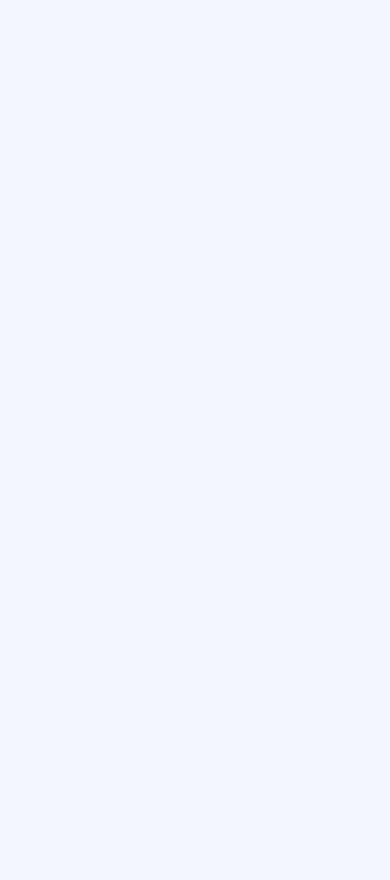
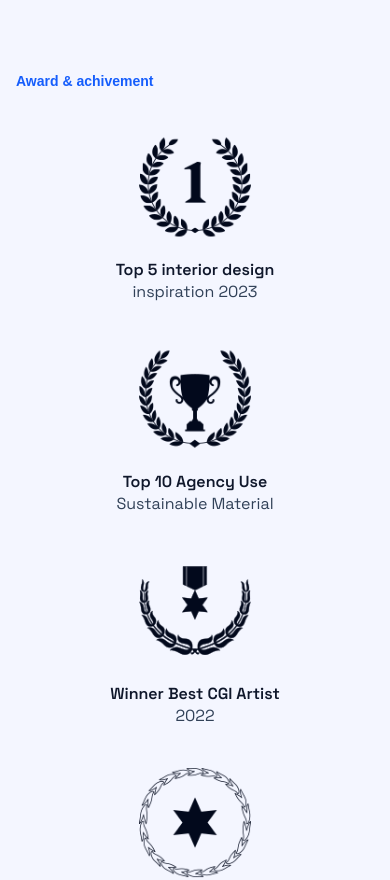
Before and after one commit to AneeVerse/nisha-roadways, a Next.js app: page / in a window 390 px wide. Shown: the part 8000-8880 px from the top of the page. Before the commit the page ends 8007 px from the top, so only its background shows below. Built offline with nearby package versions, Linux system fonts and the light colour scheme.

Commit message:
Add Awards component to showcase achievements; include truck image and update index export.

```diff
--- a/src/app/page.tsx
+++ b/src/app/page.tsx
@@ -6,6 +6,7 @@ import Services from '@/components/Services';
 import OurProcess from '@/components/OurProcess';
 import Team from '@/components/Team';
 import Testimonials from '@/components/Testimonials';
+import Awards from '@/components/Awards';
 
 export default function Home() {
   return (
@@ -16,8 +17,10 @@ export default function Home() {
       <Introduction />
       <Services />
       <OurProcess />
+
       <Team />
       <Testimonials />
+      <Awards />
 
     </div>
   );
--- /dev/null
+++ b/src/components/Awards.tsx
@@ -0,0 +1,75 @@
+"use client";
+
+import Image from "next/image";
+import React from "react";
+
+type Award = {
+  icon: string;
+  lines: string[];
+};
+
+const awards: Award[] = [
+  {
+    icon: "/award/679487582871c5dca7684985_award-img-01.png",
+    lines: ["Top 5 interior design", "inspiration 2023"],
+  },
+  {
+    icon: "/award/679487559545deb12b383617_award-img-02.png",
+    lines: ["Top 10 Agency Use", "Sustainable Material"],
+  },
+  {
+    icon: "/award/67948755e82e8953835fee15_award-img-03.png",
+    lines: ["Winner Best CGI Artist", "2022"],
+  },
+  {
+    icon: "/award/67946e7975edc57c75aa27a4_award-img-04.png",
+    lines: ["Global Award Site of", "year 2023"],
+  },
+  {
+    icon: "/award/679487554b7845f3fbff662e_award-img-05.png",
+    lines: ["Expert  Interior Design", "Inspiration 2023"],
+  },
+];
+
+const Awards: React.FC = () => {
+  return (
+    <section className="relative w-full bg-[#f4f6ff] py-16 overflow-hidden">
+      {/* Right background truck */}
+      <div className="pointer-events-none absolute inset-y-0 right-0 hidden md:block">
+        <Image
+          src="/truck-img.png"
+          alt="Truck"
+          width={680}
+          height={220}
+          className="absolute bottom-0 right-0 translate-x-8 opacity-90"
+          priority={false}
+        />
+      </div>
+
+      <div className="relative z-10 mx-auto max-w-7xl px-4 sm:px-6 lg:px-8">
+        {/* Section title with dividers */}
+        <div className="mb-10 flex items-center gap-4">
+          <div className="hidden h-px flex-1 bg-slate-200 sm:block" />
+          <p className="text-sm font-semibold text-blue-600">Award & achivement</p>
+          <div className="hidden h-px flex-1 bg-slate-200 sm:block" />
+        </div>
+
+        {/* Awards grid */}
+        <div className="grid grid-cols-1 gap-10 text-center sm:grid-cols-2 lg:grid-cols-5">
+          {awards.map((a, idx) => (
+            <div key={idx} className="mx-auto flex max-w-[220px] flex-col items-center">
+              <Image src={a.icon} alt={`Award ${idx + 1}`} width={160} height={160} className="mb-4 h-28 w-28 object-contain md:h-32 md:w-32" />
+              <p className="text-base font-semibold leading-snug text-slate-900 font-[family-name:var(--font-space-grotesk)]">
+                {a.lines[0]}
+                <br />
+                <span className="font-normal text-slate-700">{a.lines[1]}</span>
+              </p>
+            </div>
+          ))}
+        </div>
+      </div>
+    </section>
+  );
+};
+
+export default Awards;
--- a/src/components/index.ts
+++ b/src/components/index.ts
@@ -6,3 +6,4 @@ export { default as Services } from './Services';
 export { default as OurProcess } from './OurProcess';
 export { default as Team } from './Team';
 export { default as Testimonials } from './Testimonials';
+export { default as Awards } from './Awards';
```
Also changed, not shown: public/truck-img.png (added).
